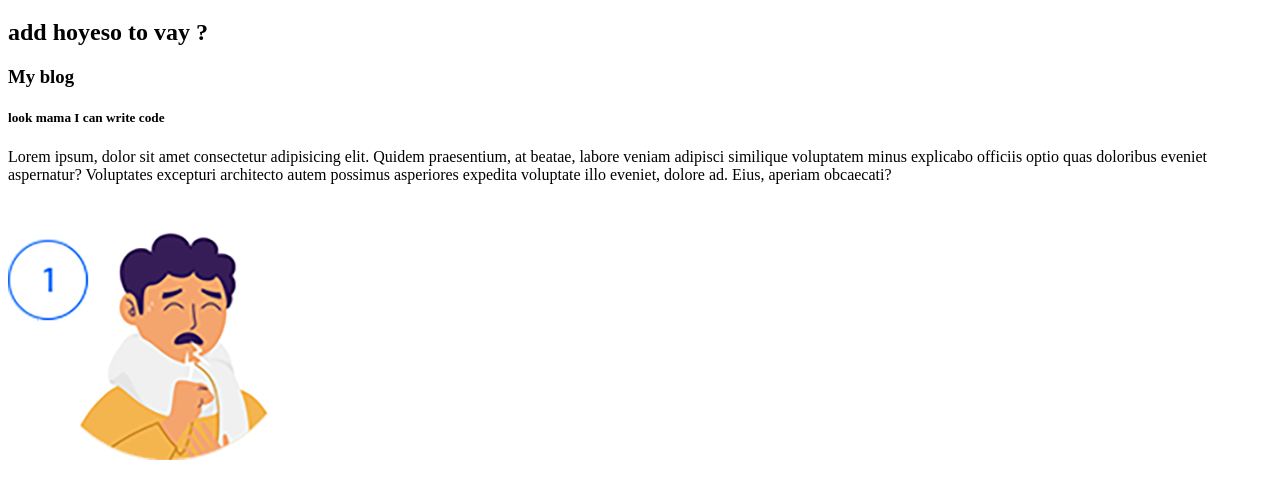
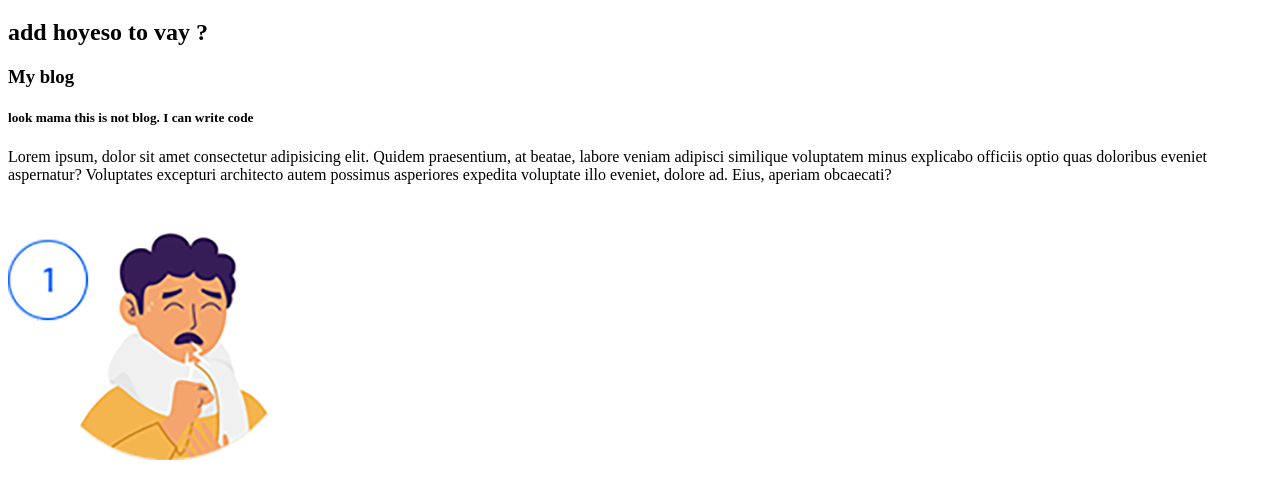
Before and after one commit to rakibemon/P-hero1, a plain HTML site: page index.html in a window 1280 px wide. Shown: the part 61-560 px from the top of the page. Drawn offline with Linux system fonts and the light colour scheme.

Commit message:
not blog

```diff
--- a/index.html
+++ b/index.html
@@ -13,7 +13,7 @@
     </h2>
     <div>
         <h3>My blog</h3>
-        <h5>look mama I can write code</h5>
+        <h5>look mama this is not blog. I can write code</h5>
         <p>Lorem ipsum, dolor sit amet consectetur adipisicing elit. Quidem praesentium, at beatae, labore veniam adipisci similique voluptatem minus explicabo officiis optio quas doloribus eveniet aspernatur? Voluptates excepturi architecto autem possimus asperiores expedita voluptate illo eveniet, dolore ad. Eius, aperiam obcaecati?</p>
     </div>
     <img src="img/symp-a.png" alt="">
```
